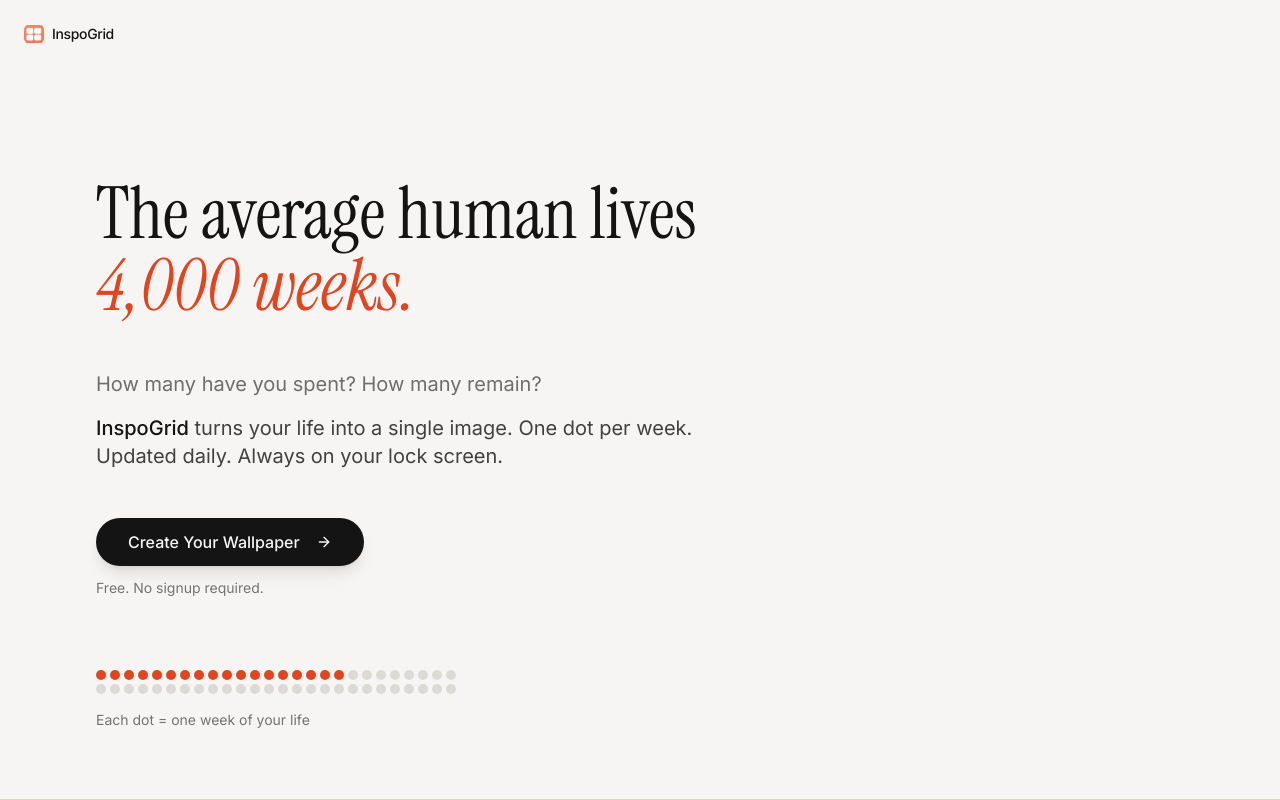
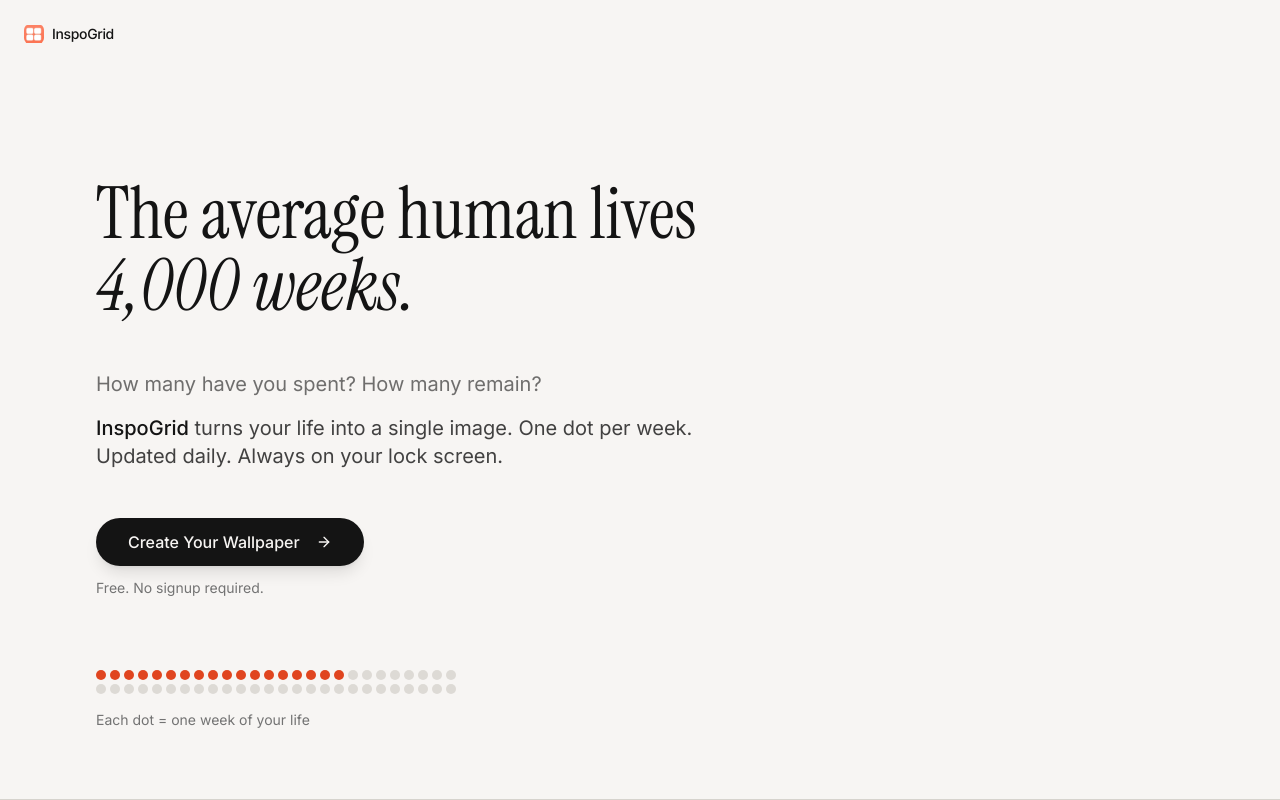
Before and after one commit to shezanusdf/MementoMori2, a React (Vite) app in the folder webapp/: page / in a window 1280 px wide. Shown: the top 800 px of the page. Built offline with nearby package versions, Linux system fonts and the light colour scheme; no server answers.

Commit message:
turn 4,000 weeks. into black only

```diff
--- a/webapp/src/components/memento-mori/HeroSection.tsx
+++ b/webapp/src/components/memento-mori/HeroSection.tsx
@@ -23,7 +23,7 @@ export function HeroSection({ onScrollToPersonalizer }: HeroSectionProps) {
           <h1 className="text-4xl md:text-6xl lg:text-7xl font-serif leading-[1.1] animate-fade-in">
             The average human lives
             <br />
-            <span className="italic text-primary">4,000 weeks.</span>
+            <span className="italic">4,000 weeks.</span>
           </h1>
 
           {/* The Philosophy */}
```
Also changed, not shown: 2 other files (tests, documents, lock files or other folders).
